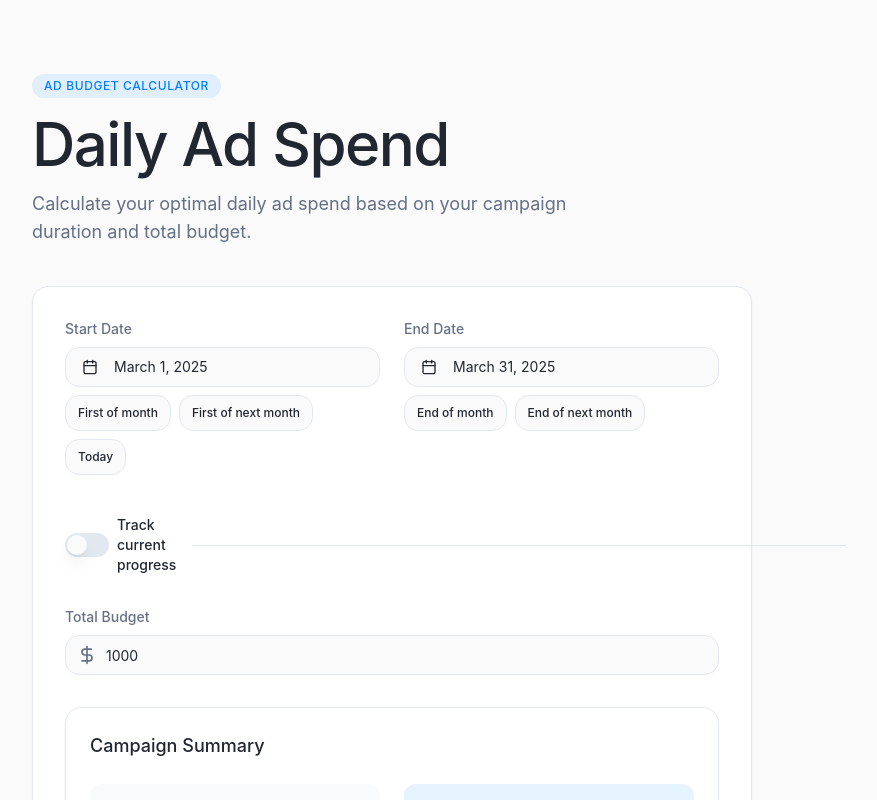
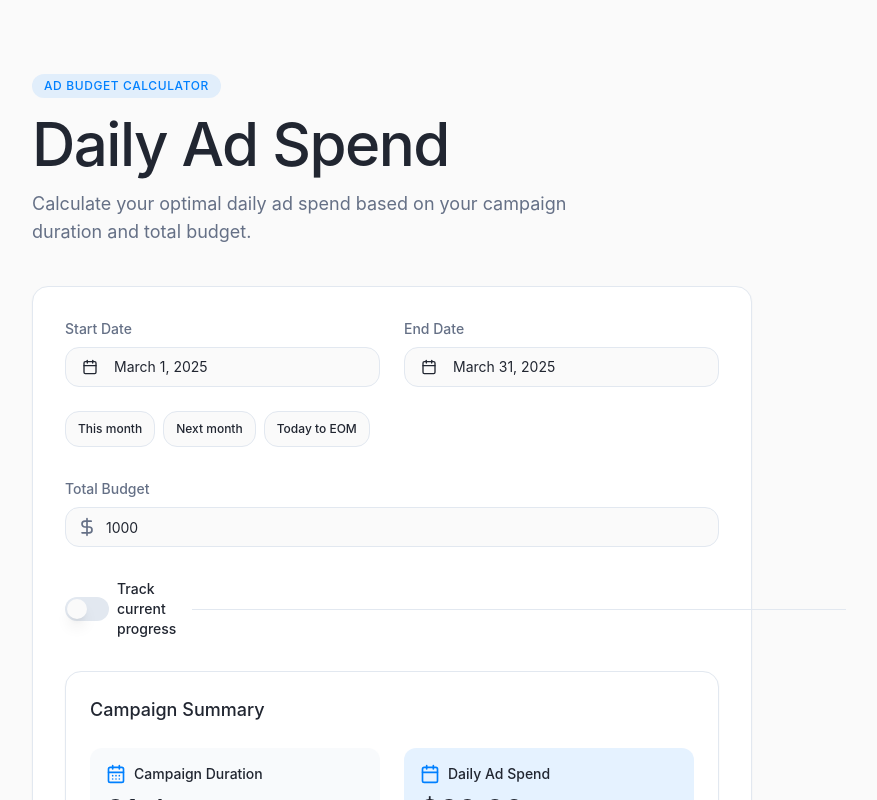
Before and after one commit to kokkenmodding/daily-spend, a React (Vite) app: page / in a window 1280 px wide. Shown: the top 800 px of the page, without its empty margins (248-1125 px from the left). Built offline with nearby package versions, Linux system fonts and the light colour scheme.

Commit message:
Refactor date range picker
- Removed quick date selection buttons for start and end dates.
- Added combined date range selection buttons ("This month", "Next month", "Today-EOM").
- Moved intermediate date section below the total budget input.
- Fixed horizontal line overflow issue.

```diff
--- a/src/components/AdSpendCalculator.tsx
+++ b/src/components/AdSpendCalculator.tsx
@@ -1,4 +1,3 @@
-
 import React, { useState, useEffect } from "react";
 import DateRangePicker from "./DateRangePicker";
 import BudgetInput from "./BudgetInput";
@@ -6,6 +5,14 @@ import SpentAmountInput from "./SpentAmountInput";
 import ResultDisplay from "./ResultDisplay";
 import CalculatorHeader from "./CalculatorHeader";
 import { startOfMonth, endOfMonth } from "date-fns";
+import { Switch } from "@/components/ui/switch";
+import { Separator } from "@/components/ui/separator";
+import { Popover, PopoverContent, PopoverTrigger } from "@/components/ui/popover";
+import { Calendar } from "@/components/ui/calendar";
+import { Button } from "@/components/ui/button";
+import { CalendarIcon } from "lucide-react";
+import { cn } from "@/lib/utils";
+import { formatDate } from "@/utils/dateUtils";
 
 const AdSpendCalculator: React.FC = () => {
   const [startDate, setStartDate] = useState<Date | null>(startOfMonth(new Date()));
@@ -66,6 +73,17 @@ const AdSpendCalculator: React.FC = () => {
     }
   };
 
+  const handleSetDateRange = (start: Date, end: Date) => {
+    setStartDate(start);
+    setEndDate(end);
+
+    // If intermediate date is outside the new range, reset it
+    if (intermediateDate && (intermediateDate < start || intermediateDate > end)) {
+      setIntermediateDate(null);
+      setSpentAmount(0);
+    }
+  };
+
   const handleBudgetChange = (value: number) => {
     setTotalBudget(value);
   };
@@ -95,12 +113,69 @@ const AdSpendCalculator: React.FC = () => {
           onIntermediateDateChange={handleIntermediateDateChange}
           showIntermediate={showIntermediate}
           onToggleIntermediate={handleToggleIntermediate}
+          onSetDateRange={handleSetDateRange}
         />
 
         <BudgetInput
           value={totalBudget}
           onChange={handleBudgetChange}
         />
+
+        {/* Intermediate date toggle and section */}
+        <div className="mt-6">
+          <div className="flex items-center justify-between mb-4">
+            <div className="flex items-center gap-2">
+              <Switch
+                id="intermediate-toggle"
+                checked={showIntermediate}
+                onCheckedChange={handleToggleIntermediate}
+              />
+              <label htmlFor="intermediate-toggle" className="text-sm font-medium">
+                Track current progress
+              </label>
+            </div>
+            <Separator className="grow mx-4" />
+          </div>
+
+          {showIntermediate && (
+            <div className="space-y-2 pl-2 border-l-2 border-muted/40 py-2">
+              <label htmlFor="intermediate-date" className="block text-sm font-medium text-muted-foreground">
+                Intermediate Date
+              </label>
+              <Popover>
+                <PopoverTrigger asChild>
+                  <Button
+                    id="intermediate-date"
+                    variant="outline"
+                    className={cn(
+                      "w-full justify-start text-left font-normal transition-all-200 border-input bg-background hover:bg-accent",
+                      !intermediateDate && "text-muted-foreground"
+                    )}
+                  >
+                    <CalendarIcon className="w-4 h-4 mr-2" />
+                    {intermediateDate ? formatDate(intermediateDate) : "Select intermediate date"}
+                  </Button>
+                </PopoverTrigger>
+                <PopoverContent className="w-auto p-0" align="start">
+                  <Calendar
+                    mode="single"
+                    selected={intermediateDate || undefined}
+                    onSelect={handleIntermediateDateChange}
+                    initialFocus
+                    disabled={(date) => {
+                      if (startDate && date < startDate) return true;
+                      if (endDate && date > endDate) return true;
+                      return false;
+                    }}
+                    className={cn("p-3 pointer-events-auto rounded-md border border-input bg-card shadow-md")}
+                  />
+                </PopoverContent>
+              </Popover>
+              <div className="text-xs text-muted-foreground">
+                Select a date to indicate your current progress in the campaign
+              </div>
+            </div>
+          )}
 
           {showIntermediate && (
             <SpentAmountInput
@@ -109,6 +184,7 @@ const AdSpendCalculator: React.FC = () => {
               isDisabled={!intermediateDate}
             />
           )}
+        </div>
 
         <ResultDisplay
           totalBudget={totalBudget}
--- a/src/components/DateRangePicker.tsx
+++ b/src/components/DateRangePicker.tsx
@@ -23,6 +23,7 @@ interface DateRangePickerProps {
   onIntermediateDateChange: (date: Date | null) => void;
   showIntermediate: boolean;
   onToggleIntermediate: (value: boolean) => void;
+  onSetDateRange: (startDate: Date, endDate: Date) => void;
 }
 
 const DateRangePicker: React.FC<DateRangePickerProps> = ({
@@ -34,27 +35,26 @@ const DateRangePicker: React.FC<DateRangePickerProps> = ({
   onIntermediateDateChange,
   showIntermediate,
   onToggleIntermediate,
+  onSetDateRange,
 }) => {
-  // Quick selection handlers for start date
-  const handleSelectFirstOfMonth = () => {
-    onStartDateChange(startOfMonth(new Date()));
+  // Quick selection handlers for combined date ranges
+  const handleSelectThisMonth = () => {
+    const start = startOfMonth(new Date());
+    const end = endOfMonth(new Date());
+    onSetDateRange(start, end);
   };
 
-  const handleSelectFirstOfNextMonth = () => {
-    onStartDateChange(startOfMonth(addMonths(new Date(), 1)));
+  const handleSelectNextMonth = () => {
+    const nextMonth = addMonths(new Date(), 1);
+    const start = startOfMonth(nextMonth);
+    const end = endOfMonth(nextMonth);
+    onSetDateRange(start, end);
   };
 
-  const handleSelectToday = () => {
-    onStartDateChange(new Date());
-  };
-
-  // Quick selection handlers for end date
-  const handleSelectEndOfMonth = () => {
-    onEndDateChange(endOfMonth(new Date()));
-  };
-
-  const handleSelectEndOfNextMonth = () => {
-    onEndDateChange(endOfMonth(addMonths(new Date(), 1)));
+  const handleSelectTodayToEOM = () => {
+    const today = new Date();
+    const end = endOfMonth(today);
+    onSetDateRange(today, end);
   };
 
   return (
@@ -93,34 +93,6 @@ const DateRangePicker: React.FC<DateRangePickerProps> = ({
               />
             </PopoverContent>
           </Popover>
-
-          {/* Quick selection buttons for start date */}
-          <div className="flex flex-wrap gap-2 mt-2">
-            <Button
-              variant="outline"
-              size="sm"
-              onClick={handleSelectFirstOfMonth}
-              className="text-xs"
-            >
-              First of month
-            </Button>
-            <Button
-              variant="outline"
-              size="sm"
-              onClick={handleSelectFirstOfNextMonth}
-              className="text-xs"
-            >
-              First of next month
-            </Button>
-            <Button
-              variant="outline"
-              size="sm"
-              onClick={handleSelectToday}
-              className="text-xs"
-            >
-              Today
-            </Button>
-          </div>
         </div>
 
         <div className="space-y-2">
@@ -152,84 +124,35 @@ const DateRangePicker: React.FC<DateRangePickerProps> = ({
               />
             </PopoverContent>
           </Popover>
+        </div>
+      </div>
 
-          {/* Quick selection buttons for end date */}
-          <div className="flex flex-wrap gap-2 mt-2">
+      {/* Quick range selection buttons */}
+      <div className="flex flex-wrap gap-2">
         <Button
           variant="outline"
           size="sm"
-              onClick={handleSelectEndOfMonth}
+          onClick={handleSelectThisMonth}
           className="text-xs"
         >
-              End of month
+          This month
         </Button>
         <Button
           variant="outline"
           size="sm"
-              onClick={handleSelectEndOfNextMonth}
+          onClick={handleSelectNextMonth}
           className="text-xs"
         >
-              End of next month
+          Next month
         </Button>
-          </div>
-        </div>
-      </div>
-
-      {/* Intermediate date section with toggle */}
-      <div className="mt-6 pt-4">
-        <div className="flex items-center justify-between mb-4">
-          <div className="flex items-center gap-2">
-            <Switch
-              id="intermediate-toggle"
-              checked={showIntermediate}
-              onCheckedChange={onToggleIntermediate}
-            />
-            <label htmlFor="intermediate-toggle" className="text-sm font-medium">
-              Track current progress
-            </label>
-          </div>
-          <Separator className="grow mx-4" />
-        </div>
-
-        {showIntermediate && (
-          <div className="space-y-2 pl-2 border-l-2 border-muted/40 py-2">
-            <label htmlFor="intermediate-date" className="block text-sm font-medium text-muted-foreground">
-              Intermediate Date
-            </label>
-            <Popover>
-              <PopoverTrigger asChild>
         <Button
-                  id="intermediate-date"
           variant="outline"
-                  className={cn(
-                    "w-full justify-start text-left font-normal transition-all-200 border-input bg-background hover:bg-accent",
-                    !intermediateDate && "text-muted-foreground"
-                  )}
+          size="sm"
+          onClick={handleSelectTodayToEOM}
+          className="text-xs"
         >
-                  <CalendarIcon className="w-4 h-4 mr-2" />
-                  {intermediateDate ? formatDate(intermediateDate) : "Select intermediate date"}
+          Today to EOM
         </Button>
-              </PopoverTrigger>
-              <PopoverContent className="w-auto p-0" align="start">
-                <Calendar
-                  mode="single"
-                  selected={intermediateDate || undefined}
-                  onSelect={onIntermediateDateChange}
-                  initialFocus
-                  disabled={(date) => {
-                    if (startDate && date < startDate) return true;
-                    if (endDate && date > endDate) return true;
-                    return false;
-                  }}
-                  className={cn("p-3 pointer-events-auto rounded-md border border-input bg-card shadow-md")}
-                />
-              </PopoverContent>
-            </Popover>
-            <div className="text-xs text-muted-foreground">
-              Select a date to indicate your current progress in the campaign
-            </div>
-          </div>
-        )}
       </div>
     </div>
   );
--- a/src/components/SpentAmountInput.tsx
+++ b/src/components/SpentAmountInput.tsx
@@ -37,7 +37,7 @@ const SpentAmountInput: React.FC<SpentAmountInputProps> = ({ value, onChange, is
   };
 
   return (
-    <div className="space-y-2 animate-fade-up pl-2 border-l-2 border-muted/40 py-2" style={{ animationDelay: "125ms" }}>
+    <div className="space-y-2 mt-4">
       <label htmlFor="spent-amount" className="block text-sm font-medium text-muted-foreground">
         Amount Spent So Far
       </label>
```
Lines whose indentation alone changed are shown as unchanged.
